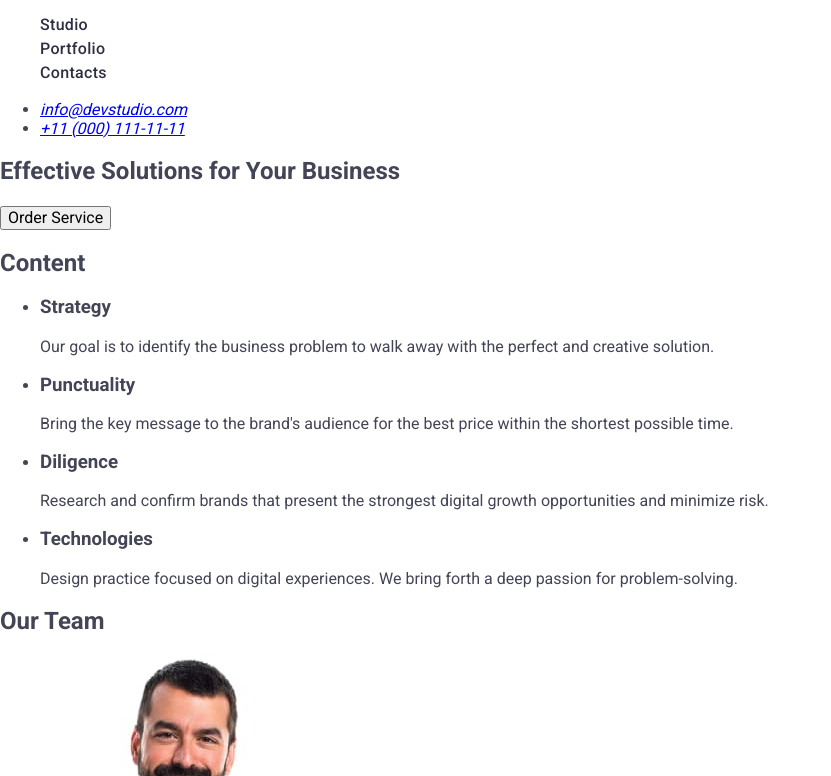
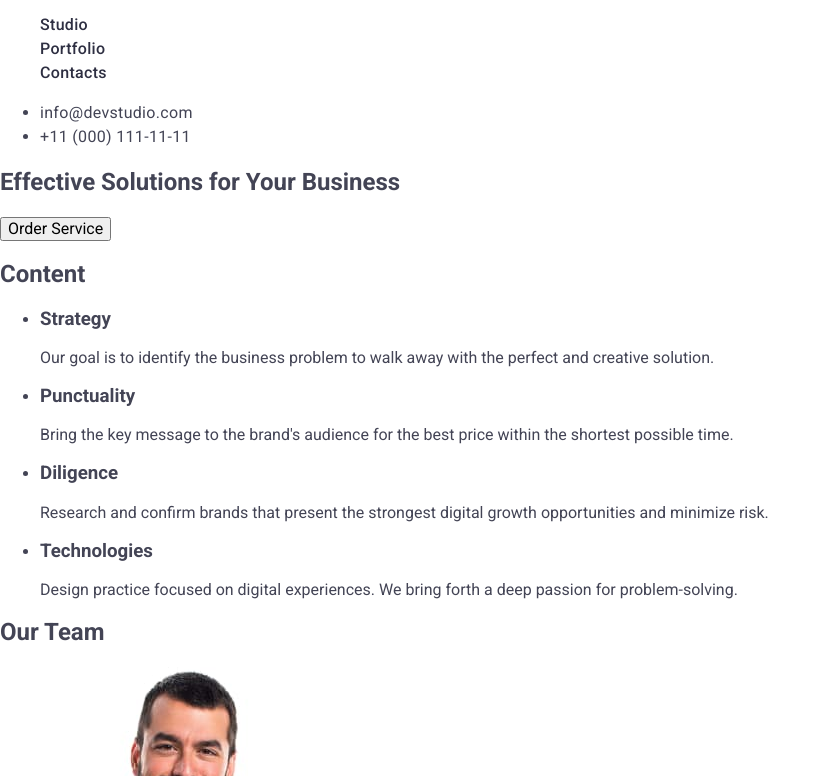
Before and after one commit to Moryak96/goit-markup-hw-02, a plain HTML site: page index.html in a window 1280 px wide. Shown: the part 24-800 px from the top of the page, without its empty margins (0-831 px from the left). Drawn offline with nearby package versions, Linux system fonts and the light colour scheme.

Commit message:
Update header

```diff
--- a/css/styles.css
+++ b/css/styles.css
@@ -34,3 +34,20 @@ letter-spacing: 0.02em;
 color: #2e2f42;
 text-decoration: none;
 }
+
+.header-list:hover,
+.header-list:focus {
+    color: #404bbf;
+}
+
+.header-contacts {
+    font-style: normal;
+}
+
+.contacts {
+    font-size: 16px;
+    line-height: 1.5;
+    letter-spacing: 0.02em;
+    color: #434455;
+    text-decoration: none;
+}
--- a/index.html
+++ b/index.html
@@ -31,10 +31,10 @@
                 <li><a href="./index.html" class="header-list">Contacts</a></li>
             </ul>
         </nav>
-        <address>
+        <address class="header-contacts">
             <ul>
-                <li><a href="mailto:info@devstudio.com">info@devstudio.com</a></li>
-                <li><a href="tel:+110001111111">+11 (000) 111-11-11</a></li>
+                <li><a href="mailto:info@devstudio.com" class="contacts">info@devstudio.com</a></li>
+                <li><a href="tel:+110001111111" class="contacts">+11 (000) 111-11-11</a></li>
             </ul>
         </address>
     </header>
```
